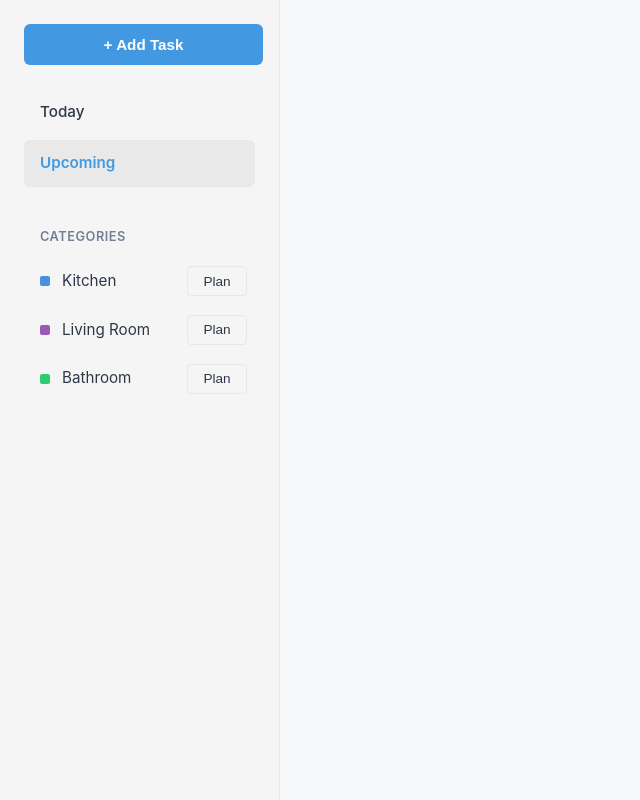
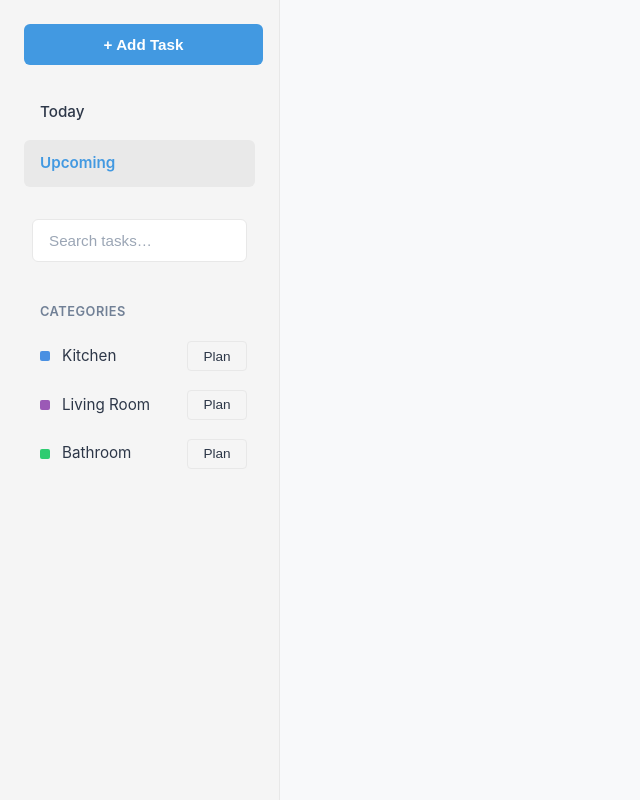
Before and after one commit to branch-gary/housekeeper, a React (Vite) app: page /upcoming in a window 1280 px wide. Shown: the whole page, without its empty margins (0-640 px from the left). Built offline with nearby package versions, Linux system fonts and the light colour scheme.

Commit message:
Add static search bar to sidebar below Upcoming

```diff
--- a/src/components/Sidebar.module.scss
+++ b/src/components/Sidebar.module.scss
@@ -139,6 +139,38 @@
   }
 }
 
+.searchContainer {
+  padding: 0 0.5rem;
+}
+
+.searchInput {
+  width: 100%;
+  padding: 0.75rem 1rem;
+  font-size: 0.95rem;
+  border: 1px solid var(--color-border);
+  border-radius: 6px;
+  background-color: var(--color-background-light);
+  color: var(--color-text);
+  transition: all 0.2s ease;
+
+  &::placeholder {
+    color: var(--color-text-secondary);
+    opacity: 0.7;
+  }
+
+  &:focus {
+    outline: none;
+    border-color: var(--color-text-secondary);
+    background-color: var(--color-background);
+  }
+
+  // Remove default focus outline and add subtle one
+  &:focus-visible {
+    outline: none;
+    box-shadow: 0 0 0 1px var(--color-text-secondary);
+  }
+}
+
 .categories {
   display: flex;
   flex-direction: column;
--- a/src/components/Sidebar.tsx
+++ b/src/components/Sidebar.tsx
@@ -11,11 +11,17 @@ interface SidebarProps {
 const Sidebar = ({ onMobileClose }: SidebarProps) => {
   const [isModalOpen, setIsModalOpen] = useState(false)
   const [planningCategory, setPlanningCategory] = useState<string | null>(null)
+  const [searchQuery, setSearchQuery] = useState('')
   const location = useLocation()
 
   const handlePlanClick = (category: string, e: React.MouseEvent) => {
     e.stopPropagation() // Prevent category click event
     setPlanningCategory(category)
+  }
+
+  const handleSearchChange = (e: React.ChangeEvent<HTMLInputElement>) => {
+    setSearchQuery(e.target.value)
+    // Search functionality will be implemented later
   }
 
   const isActiveRoute = (path: string) => {
@@ -62,6 +68,18 @@ const Sidebar = ({ onMobileClose }: SidebarProps) => {
           >
             Upcoming
           </Link>
+        </div>
+
+        {/* Search Bar */}
+        <div className={styles.searchContainer}>
+          <input
+            type="text"
+            className={styles.searchInput}
+            placeholder="Search tasks…"
+            aria-label="Search tasks"
+            value={searchQuery}
+            onChange={handleSearchChange}
+          />
         </div>
 
         <div className={styles.categories}>
--- a/src/utils/taskDate.ts
+++ b/src/utils/taskDate.ts
@@ -45,21 +45,21 @@ export function getNextDueDate(recurrence: RecurrenceData): string | null {
   const today = new Date()
   today.setHours(0, 0, 0, 0)
 
+  // If no start date is provided, use today
   const startDate = recurrence.startDate ? new Date(recurrence.startDate) : today
   startDate.setHours(0, 0, 0, 0)
+
+  // For new tasks (where startDate is today), we want them to be due today
+  if (startDate.getTime() === today.getTime()) {
+    console.log('New task starting today, setting due date to today')
+    return today.toISOString()
+  }
+
   let nextDate = new Date(startDate)
-
-  // For tasks starting today without a specific start date, we want them to be due today
-  const shouldStartToday = !recurrence.startDate && startDate.getTime() === today.getTime()
 
   switch (recurrence.type) {
     case 'daily':
-      // If it's a new daily task starting today, make it due today
-      if (shouldStartToday) {
-        nextDate = today
-      } else {
-        nextDate = addDays(startDate, recurrence.interval)
-      }
+      nextDate = addDays(startDate, recurrence.interval)
       break
 
     case 'weekly':
@@ -110,7 +110,7 @@ export function getNextDueDate(recurrence: RecurrenceData): string | null {
     recurrence,
     startDate,
     nextDate,
-    shouldStartToday
+    isNewTask: startDate.getTime() === today.getTime()
   })
 
   return nextDate.toISOString()
```
